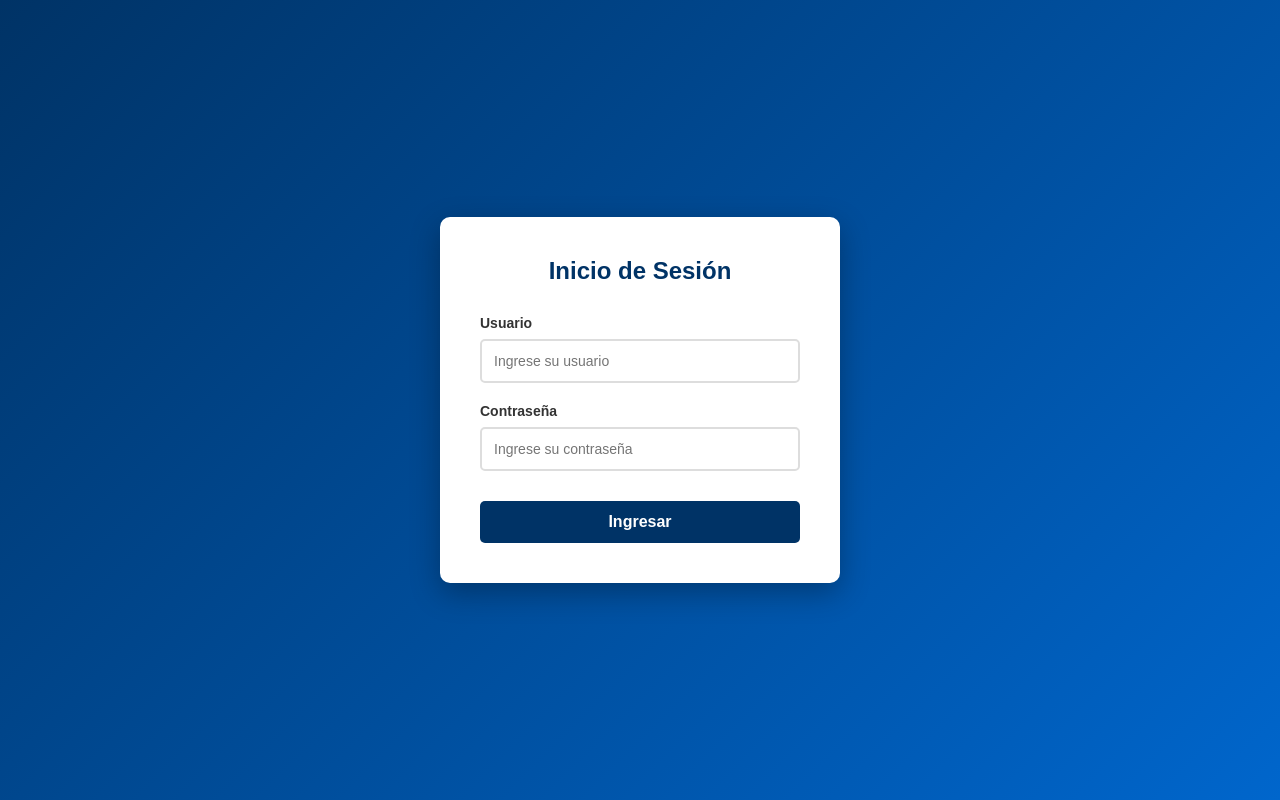
After one commit to AdgaCov/form_hoja_de_vida, a Flask app: page /login in a window 1280 px wide. The commit adds this page. Run offline with Flask 3, Linux system fonts and the light colour scheme.

Commit message:
login completo

```diff
--- a/app.py
+++ b/app.py
@@ -1,13 +1,24 @@
-from flask import Flask, render_template, request, redirect, url_for
+from flask import Flask, render_template, request, redirect, url_for, flash
+from flask_login import LoginManager, login_user, login_required, logout_user, UserMixin, current_user
+from werkzeug.security import generate_password_hash, check_password_hash
 import sqlite3
 
 app = Flask(__name__)
 app.secret_key = "clave_secreta"
 
+#login manager
+login_manager = LoginManager()
+login_manager.login_view = 'login'
+login_manager.init_app(app)
+
+def get_db_connection():
+    conn = sqlite3.connect('form_hv.db')
+    conn.row_factory = sqlite3.Row
+    return conn
+
 def init_database():
-    conn = sqlite3.connect("form_hv.db")
-    cursor = conn.cursor()
-    cursor.execute(
+    conn = get_db_connection()
+    conn.execute(
         """
         CREATE TABLE IF NOT EXISTS datos(
         id INTEGER PRIMARY KEY AUTOINCREMENT,
@@ -31,7 +42,7 @@ def init_database():
 """
     )
 
-    cursor.execute(
+    conn.execute(
         """
         CREATE TABLE IF NOT EXISTS experiencia(
         id INTEGER PRIMARY KEY AUTOINCREMENT,
@@ -47,14 +58,73 @@ def init_database():
     """
     )
 
+    conn.execute(
+        """
+        CREATE TABLE IF NOT EXISTS users (
+        id INTEGER PRIMARY KEY AUTOINCREMENT,
+        username TEXT UNIQUE,
+        password TEXT
+        );
+        """
+    )
+
     conn.commit()
     conn.close()
 
 init_database()
 
+class User(UserMixin):
+    def __init__(self, id, username, password):
+        self.id = id
+        self.username = username
+        self.password = password
+
+    @staticmethod
+    def get_by_id(user_id):
+        conn = get_db_connection
+        user = conn.execute('SELECT * FROM users WHERE id=?',(user_id, )).fetchone()
+        conn.close()
+        if user:
+            return User(user['id'], user['username'],user['password'])
+        return None
+
+    @staticmethod
+    def get_by_username(username):
+        conn = get_db_connection()
+        user = conn.execute('SELECT * FROM users WHERE username=?', (username, )).fetchone()
+        conn.close()
+        if user:
+            return User(user['id'], user['username'], user['password'])
+        return None
+
+@login_manager.user_loader
+def load_user(user_id):
+    return User.get_by_id(user_id)
+
 @app.route("/")
 def index():
     return render_template("index.html")
 
+@app.route('/login', methods=['GET', 'POST'])
+def login():
+    if request.method == 'POST':
+        username = request.form['username']
+        password = request.form['password']
+        user = User.get_by_username(username)
+        if user and check_password_hash(user.password, password):
+            login_user(user)
+            flash('Inicio de sesión exitoso','success')
+            return redirect(url_for())
+        else:
+            flash('Credenciales inválidas','danger')
+    return render_template('login.html')
+
+@app.route('/logout')
+@login_required
+def logout():
+    logout_user()
+    flash('Has cerrado sesión','info')
+    return redirect(url_for('login'))
+
 if __name__ == "__main__":
     app.run(debug=True)
--- a/templates/index.html
+++ b/templates/index.html
@@ -12,7 +12,7 @@
             <img src="{{url_for('static', filename='image.png')}}" alt="LOGO MTSCFYG" style="width: 250px;">
         </div>
         <div>
-            <a href="" style="text-decoration: none; color: #003366; font-weight: bold; padding: 8px 15px; border: 2px solid #003366; border-radius: 5px;">Iniciar Sesión</a>
+            <a href="{{ url_for ('login') }}" style="text-decoration: none; color: #003366; font-weight: bold; padding: 8px 15px; border: 2px solid #003366; border-radius: 5px;">Iniciar Sesión</a>
         </div>
      </nav>
     <div style="display: flex; align-items: center; justify-content: center;">
--- /dev/null
+++ b/templates/login.html
@@ -0,0 +1,133 @@
+<!DOCTYPE html>
+<html lang="es">
+<head>
+    <meta charset="UTF-8">
+    <meta name="viewport" content="width=device-width, initial-scale=1.0">
+    <title>LOGIN | HOJA DE VIDA</title>
+    <style>
+        * {
+            margin: 0;
+            padding: 0;
+            box-sizing: border-box;
+        }
+
+        body {
+            font-family: Arial, sans-serif;
+            background: linear-gradient(135deg, #003366 0%, #0066cc 100%);
+            min-height: 100vh;
+            display: flex;
+            justify-content: center;
+            align-items: center;
+        }
+
+        .login-container {
+            background-color: white;
+            padding: 40px;
+            border-radius: 10px;
+            box-shadow: 0 10px 30px rgba(0, 0, 0, 0.3);
+            width: 100%;
+            max-width: 400px;
+        }
+
+        h2 {
+            text-align: center;
+            color: #003366;
+            margin-bottom: 30px;
+            font-size: 24px;
+        }
+
+        .form-group {
+            margin-bottom: 20px;
+        }
+
+        label {
+            display: block;
+            color: #333;
+            font-weight: bold;
+            margin-bottom: 8px;
+            font-size: 14px;
+        }
+
+        input[type="text"],
+        input[type="password"] {
+            width: 100%;
+            padding: 12px;
+            border: 2px solid #ddd;
+            border-radius: 5px;
+            font-size: 14px;
+            transition: border-color 0.3s;
+        }
+
+        input[type="text"]:focus,
+        input[type="password"]:focus {
+            outline: none;
+            border-color: #003366;
+        }
+
+        button {
+            width: 100%;
+            padding: 12px;
+            background-color: #003366;
+            color: white;
+            border: none;
+            border-radius: 5px;
+            font-size: 16px;
+            font-weight: bold;
+            cursor: pointer;
+            transition: background-color 0.3s;
+            margin-top: 10px;
+        }
+
+        button:hover {
+            background-color: #004d99;
+        }
+
+        button:active {
+            transform: scale(0.98);
+        }
+
+        .error-message {
+            background-color: #ffebee;
+            color: #c62828;
+            padding: 10px;
+            border-radius: 5px;
+            margin-bottom: 20px;
+            text-align: center;
+            border-left: 4px solid #c62828;
+        }
+
+        /* Responsive */
+        @media (max-width: 480px) {
+            .login-container {
+                padding: 30px 20px;
+                margin: 20px;
+            }
+        }
+    </style>
+</head>
+<body>
+    <div class="login-container">
+        <h2>Inicio de Sesión</h2>
+
+        {% with messages = get_flashed_messages(with_categories=true) %}
+            {% if messages %}
+                {% for category, message in messages %}
+                    <div class="error-message">{{ message }}</div>
+                {% endfor %}
+            {% endif %}
+        {% endwith %}
+
+        <form method="post">
+            <div class="form-group">
+                <label for="username">Usuario</label>
+                <input type="text" id="username" name="username" placeholder="Ingrese su usuario" required>
+            </div>
+            <div class="form-group">
+                <label for="password">Contraseña</label>
+                <input type="password" id="password" name="password" placeholder="Ingrese su contraseña" required>
+            </div>
+            <button type="submit">Ingresar</button>
+        </form>
+    </div>
+</body>
+</html>
```
Also changed, not shown: form_hv.db, templates/usuarios.html (added).
